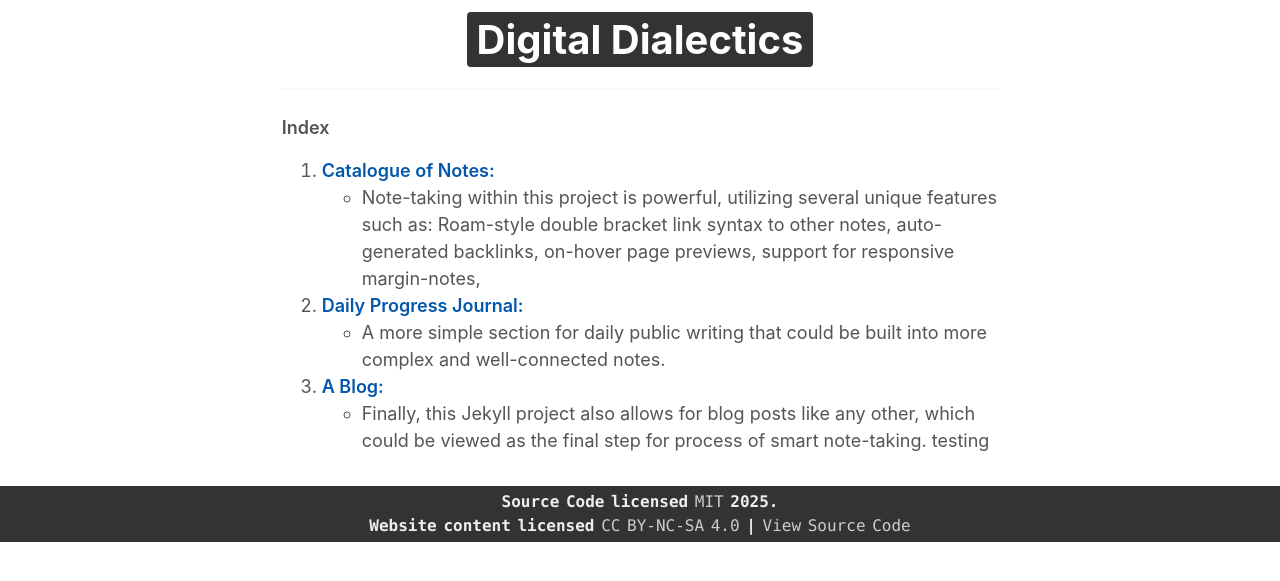
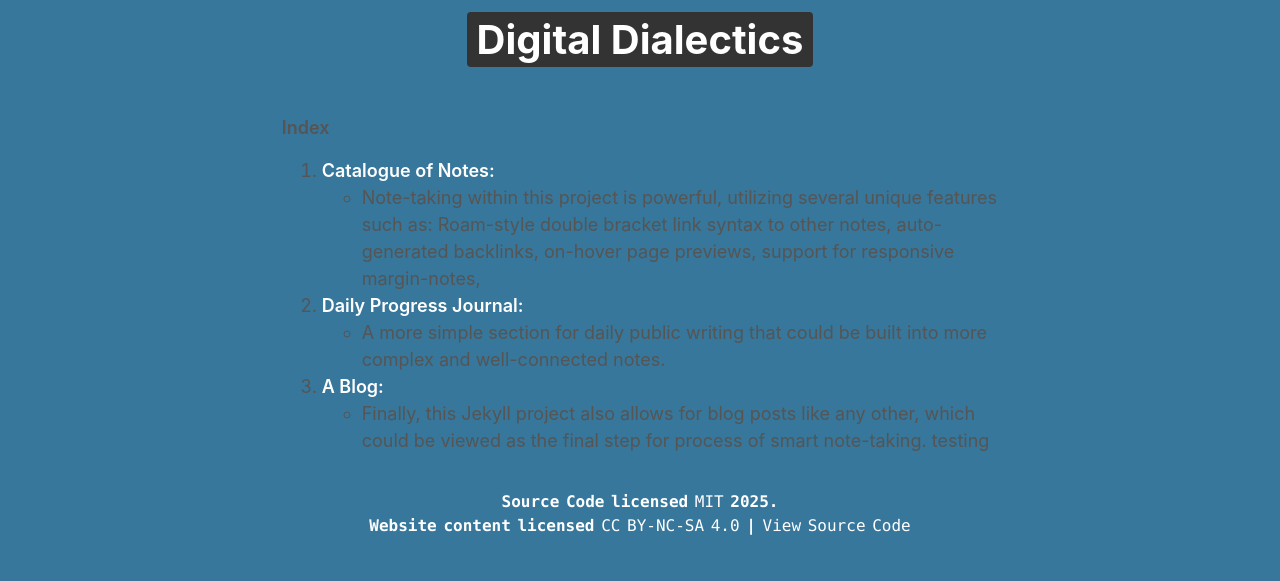
Before and after one commit to jyoiyer/digitaldialectics, a Jekyll site: the page built from index.md, in a window 1280 px wide. Shown: the top 581 px of the page. Built offline with Jekyll 4.4.1, drawn with Linux system fonts in a browser that asks for light colours; nearby versions of some CDN libraries.

Commit message:
Update main.scss

```diff
--- a/assets/css/main.scss
+++ b/assets/css/main.scss
@@ -11,8 +11,8 @@
 /* Minimal overrides and dark mode variables scaffold */
 :root {
   /* === Base theme (core) === */
-  --bg: #ffffff;
-  --text: #37779b;
+  --bg: #37779b;
+  --text: #ffffff;
   --muted: #666666;
   --link: ;
   --border: #e5e7eb;
@@ -24,7 +24,7 @@
 
   /* === Surfaces === */
   --panel: #ffffff;
-  --bg-subtle: #f7f7f7;
+  --bg-subtle: #37779b;
   --bg-subtler: #eeeeee;
   --bg-muted: #f1f1f1;
   /* Specific component surfaces */
@@ -38,12 +38,12 @@
   --shadow-weak-2: #cfcfcf;
 
   /* === Links and brand === */
-  --brand-link: #0357ac;
+  --brand-link: #ffffff;
 
   /* === Footer === */
-  --footer-bg: #333333;
-  --footer-text: #eeeeee;
-  --footer-link: #cccccc;
+  --footer-bg: #37779b;
+  --footer-text: #ffffff;
+  --footer-link: #ffffff;
 
   /* === Forms and focus === */
   --placeholder: #999999;
```
